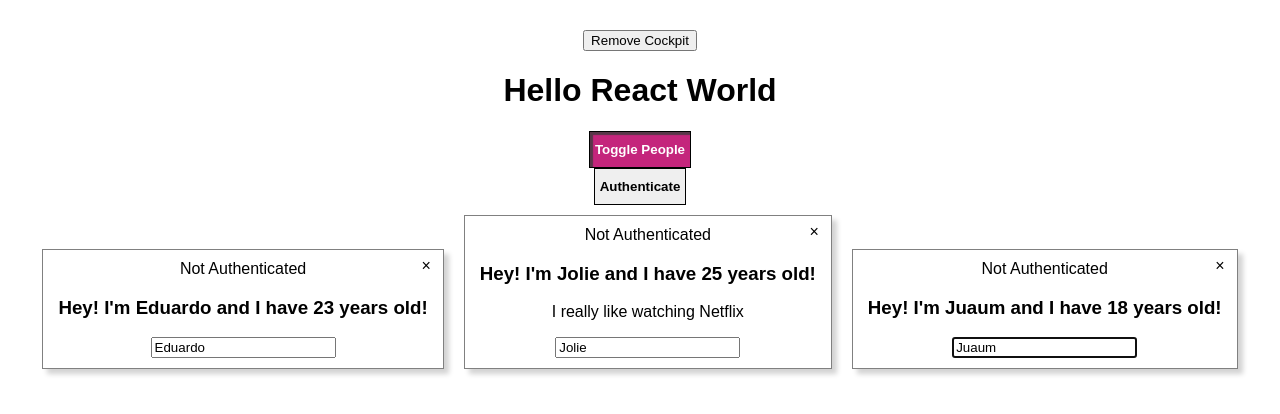
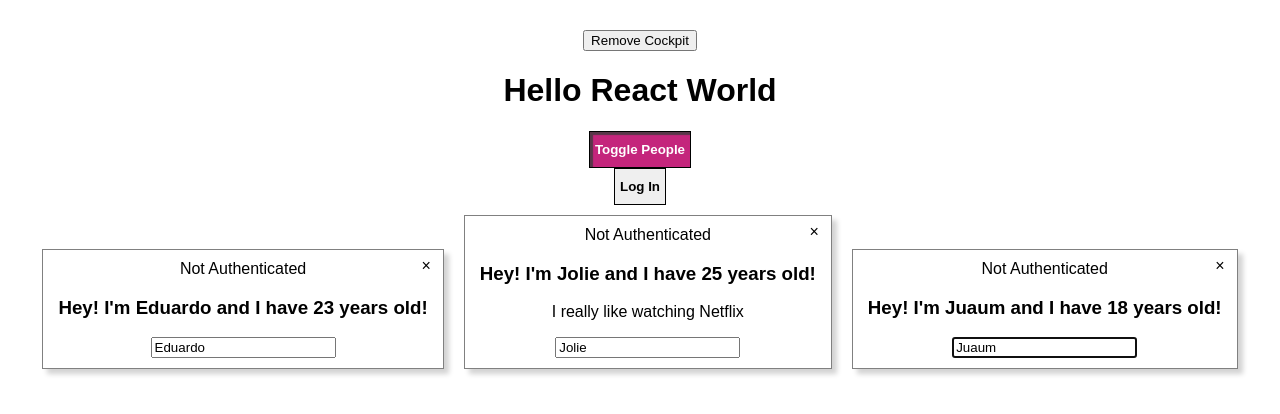
Before and after one commit to du-almeidalima/react-course, a React app: page / in a window 1280 px wide. Shown: the top 414 px of the page. Built offline with nearby package versions, Linux system fonts and the light colour scheme.

Commit message:
Section 7: contextType & useContext()

```diff
--- a/src/components/Cockpit/Cockpit.js
+++ b/src/components/Cockpit/Cockpit.js
@@ -1,9 +1,10 @@
-import React, {useEffect, useRef} from "react";
+import React, {useEffect, useRef, useContext} from "react";
 import cockpitStyle from './Cockpit.css';
 import AuthContext from '../../context/auth-context';
 
 const cockpit = (props) => {
   const bntRef = useRef(null);
+  const authContext = useContext(AuthContext);
 
   // Triggers on every change
   useEffect(() => {
@@ -41,12 +42,7 @@ const cockpit = (props) => {
       >
         Toggle People
       </button>
-
-      <AuthContext.Consumer>
-        {(context) => (
-            <button onClick={() => {context.login()}} className={cockpitStyle.Btn}>Authenticate</button>
-        )}
-      </AuthContext.Consumer>
+      <button onClick={authContext.login} className={cockpitStyle.Btn}>Log In</button>
     </React.Fragment>
   );
 };
@@ -67,3 +63,17 @@ export default React.memo(cockpit);
  * Since functional components don't have a constructor, we can't use React.createRef, but we can use a hook for this
  * the useRef(). Remember that this is set up by React after the render.
  */
+
+/*
+ * Using JSX Context to trigger a reference function
+ *    <AuthContext.Consumer>
+ *      {(context) => (
+ *          <button onClick={() => {context.login()}} className={cockpitStyle.Btn}>Authenticate</button>
+ *      )}
+ *    </AuthContext.Consumer>
+ *
+ * Similar to Person, we have a better way, since Cockpit is a functional component, we can't use the:
+ * 'static contextType = ...'
+ * But we can use a React Hook useContext, this will take the Context we want and will return this reference so we can
+ * use it
+ */
--- a/src/components/People/Person/Person.js
+++ b/src/components/People/Person/Person.js
@@ -4,6 +4,8 @@ import withClass from "../../../hoc/WithClass";
 import AuthContext from '../../../context/auth-context'
 
 class Person extends Component {
+  static contextType = AuthContext;
+
   constructor(props) {
     super(props);
 
@@ -13,16 +15,13 @@ class Person extends Component {
   componentDidMount() {
     // this.inputRef.focus();
     this.inputRef.current.focus();
+    console.log('[Person] context', this.context);
   }
 
   render() {
     return (
       <React.Fragment>
-        <AuthContext.Consumer>
-          {(context) => (
-            context.authenticated ? <span>I'm Authenticated</span> : <span>Not Authenticated</span>
-          )}
-        </AuthContext.Consumer>
+        { this.context.authenticated ? <span>I'm Authenticated</span> : <span>Not Authenticated</span> }
         <span className={personStyles.Close} onClick={this.props.closeClickHandler}>
           &times;
         </span>
@@ -43,3 +42,22 @@ class Person extends Component {
 }
 
 export default withClass(Person, personStyles.Person);
+
+/*
+ * To use the Context API as a Consumer we can do the following in the JSX.
+ *
+ *  <AuthContext.Consumer>
+ *    {(context) => (
+ *      context.authenticated ? <span>I'm Authenticated</span> : <span>Not Authenticated</span>
+ *    )}
+ *  </AuthContext.Consumer>
+ *
+ * The Context.Consumer receives not a children
+ * but a function with a 'context' parameter that React will inject, and in this way we can use the state.
+ */
+
+/*
+ * Alternatively we can also use another syntax te reach the context, the ' static contextType = AuthContext; '
+ * With this, react will kinda inject/create the context into a property 'context' in the current class. So the context
+ * can be accessed with just 'this.context'
+ */
--- a/src/containers/App.js
+++ b/src/containers/App.js
@@ -68,7 +68,7 @@ class App extends Component {
     peopleCopy[pIndex] = personCopy;
 
     /* Ensuring the 'state' value */
-    this.setState((prevState, props) => {
+    this.setState((prevState) => {
       return {
         people: peopleCopy,
         counter: prevState.counter + 1
@@ -77,7 +77,8 @@ class App extends Component {
   };
 
   loginHandler = () => {
-    this.state.authenticated = true;
+    console.log('click')
+    this.setState({ authenticated: true })
   }
 
   render() {
```
